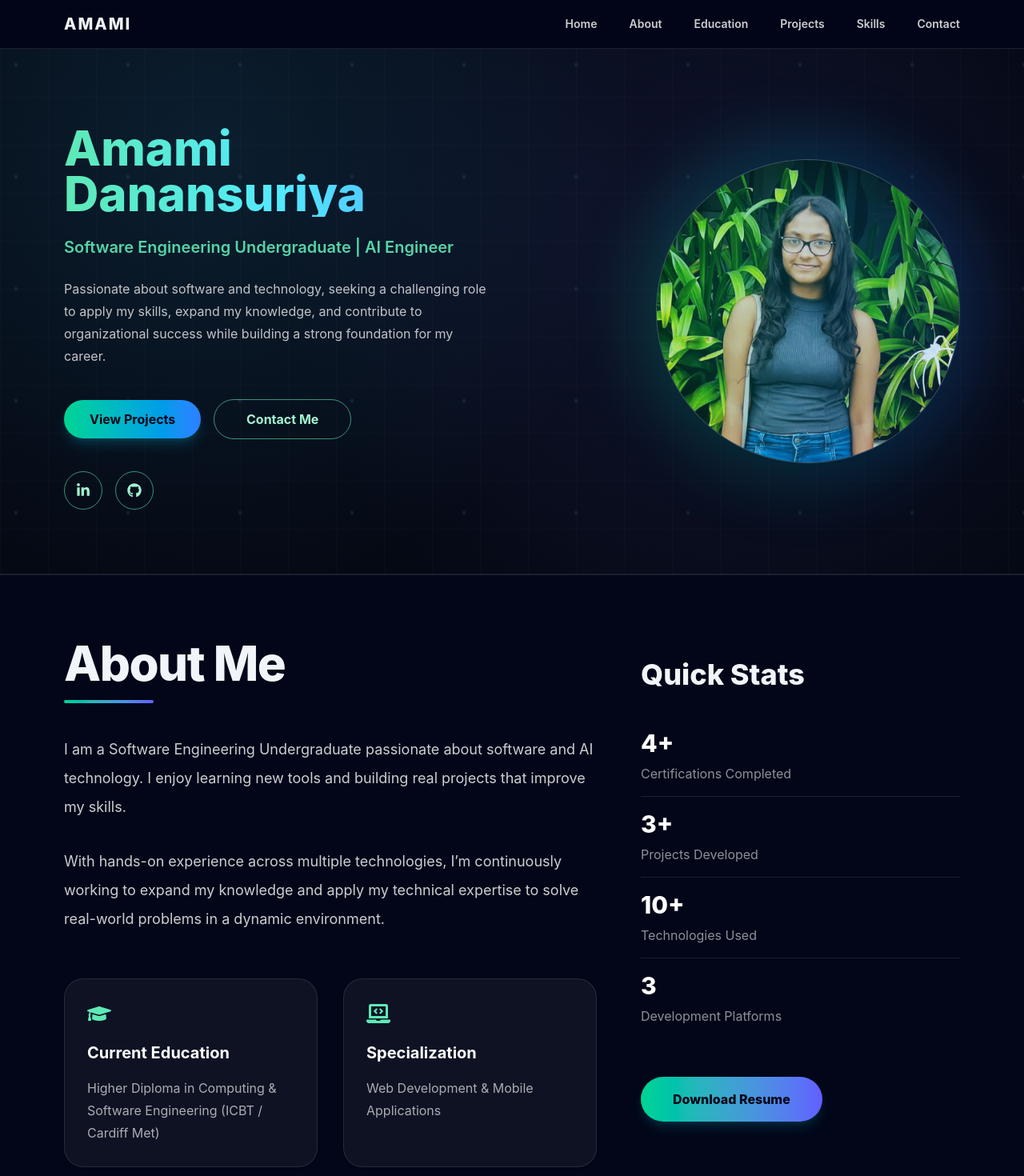
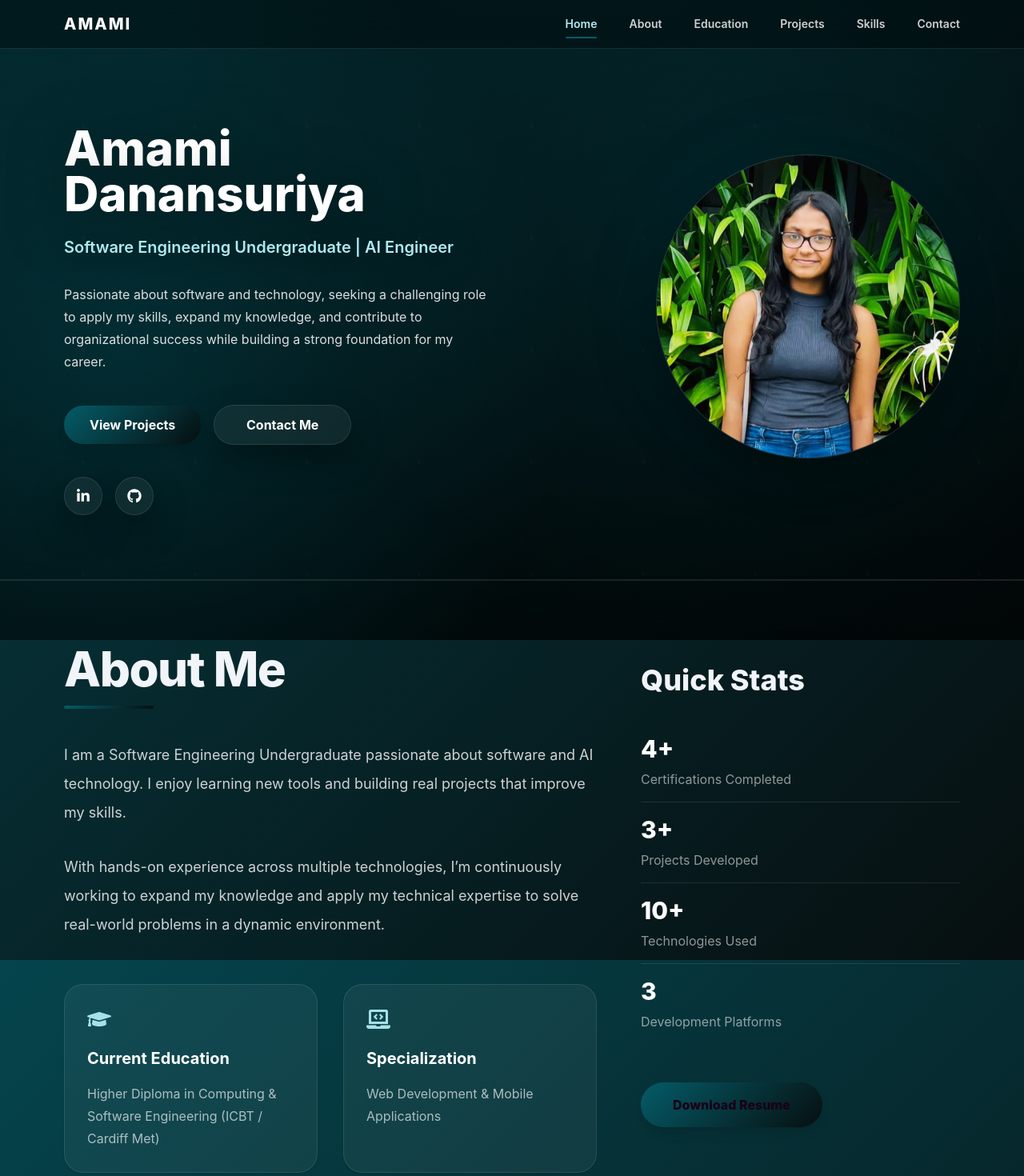
Before and after one commit to AmamiD/My-Portfolio, a React (Vite) app: page / in a window 1280 px wide. Shown: the top 1470 px of the page at 80% size. Built offline with nearby package versions, Linux system fonts and the light colour scheme.

Commit message:
Third Commit

```diff
--- /dev/null
+++ b/postcss.config.js
@@ -0,0 +1,6 @@
+export default {
+  plugins: {
+    "@tailwindcss/postcss": {},
+    autoprefixer: {},
+  },
+};
--- a/src/App.jsx
+++ b/src/App.jsx
@@ -11,7 +11,12 @@ import Footer from "./components/Footer";
 
 export default function App() {
   return (
-    <div className="min-h-screen bg-slate-950 text-slate-100">
+    // Remove bg-slate-950 because we now use the global animated gradient in index.css
+    <div className="min-h-screen text-slate-100">
+      {/* Global overlay layers (depth + dots) */}
+      <div className="site-overlay" />
+      <div className="site-dots" />
+
       <Navbar />
       <main>
         <Hero />
--- a/src/components/About.jsx
+++ b/src/components/About.jsx
@@ -1,11 +1,19 @@
 import Container from "./Container";
-import { aboutText, quickStats, aboutHighlights, profile } from "../data/portfolio";
-import { FaGraduationCap, FaLaptopCode, FaBrain, FaBullseye } from "react-icons/fa";
+import {
+  aboutText,
+  quickStats,
+  aboutHighlights,
+  profile,
+} from "../data/portfolio";
+import {
+  FaGraduationCap,
+  FaLaptopCode,
+  FaBrain,
+  FaBullseye,
+} from "react-icons/fa";
 
 function Underline() {
-  return (
-    <div className="mt-4 h-1 w-28 rounded-full bg-gradient-to-r from-emerald-400 to-indigo-500" />
-  );
+  return <div className="mt-4 h-1 w-28 rounded-full bg-brand-grad" />;
 }
 
 function StatRow({ value, label }) {
@@ -18,7 +26,7 @@ function StatRow({ value, label }) {
 }
 
 function iconFor(name) {
-  const cls = "text-3xl text-emerald-300";
+  const cls = "text-3xl text-brand-soft";
   if (name === "graduation") return <FaGraduationCap className={cls} />;
   if (name === "code") return <FaLaptopCode className={cls} />;
   if (name === "brain") return <FaBrain className={cls} />;
@@ -37,8 +45,15 @@ function HighlightCard({ title, desc, icon }) {
 
 export default function About() {
   return (
-    <section id="about" className="border-t border-white/10">
-      <Container className="py-16 md:py-20">
+    <section
+      id="about"
+      className="relative overflow-hidden border-t border-white/10"
+    >
+      {/* Static Background (same as Hero, NO animation) */}
+      <div className="section-brand-bg" />
+      <div className="section-brand-dots" />
+
+      <Container className="relative py-16 md:py-20">
         <div className="grid gap-14 md:grid-cols-[1.25fr_0.75fr]">
           {/* LEFT */}
           <div>
@@ -72,8 +87,8 @@ export default function About() {
             <a
               href={profile.resumeUrl}
               target="_blank"
-              rel="noopener"
-              className="hover-pop mt-12 inline-flex items-center justify-center rounded-full bg-gradient-to-r from-emerald-400 to-indigo-500 px-10 py-4 text-base font-extrabold text-slate-950 shadow-lg shadow-cyan-500/15 hover:opacity-95"
+              rel="noopener noreferrer"
+              className="hover-pop mt-12 inline-flex items-center justify-center rounded-full bg-brand-grad px-10 py-4 text-base font-extrabold text-[#180018] shadow-lg hover:opacity-95"
             >
               Download Resume
             </a>
--- a/src/components/Hero.jsx
+++ b/src/components/Hero.jsx
@@ -4,55 +4,53 @@ import { FaLinkedinIn, FaGithub } from "react-icons/fa";
 
 export default function Hero() {
   const scrollTo = (id) => {
-    document.getElementById(id)?.scrollIntoView({ behavior: "smooth", block: "start" });
+    document
+      .getElementById(id)
+      ?.scrollIntoView({ behavior: "smooth", block: "start" });
   };
 
   return (
     <section id="home" className="relative overflow-hidden border-b border-white/10">
-      {/* Background layers */}
-      <div className="absolute inset-0 bg-[radial-gradient(1000px_circle_at_20%_20%,rgba(56,189,248,0.12),transparent_55%),radial-gradient(900px_circle_at_70%_40%,rgba(99,102,241,0.12),transparent_60%),linear-gradient(to_bottom,#050914,#050914)]" />
-      <div className="absolute inset-0 opacity-35 bg-[linear-gradient(to_right,rgba(255,255,255,0.06)_1px,transparent_1px),linear-gradient(to_bottom,rgba(255,255,255,0.06)_1px,transparent_1px)] bg-[size:60px_60px]" />
-      <div className="pointer-events-none absolute inset-0 opacity-30 [background-image:radial-gradient(circle_at_20px_20px,rgba(56,189,248,0.35)_2px,transparent_3px)] [background-size:140px_140px]" />
-
       <Container className="relative py-14 md:py-20">
         <div className="grid items-center gap-12 md:grid-cols-2">
-          {/* Left */}
+          {/* LEFT */}
           <div>
             <h1 className="mt-4 text-5xl font-extrabold leading-[0.95] md:text-6xl">
-              <span className="block bg-gradient-to-r from-emerald-300 via-cyan-300 to-blue-400 bg-clip-text text-transparent">
+              <span className="block text-white drop-shadow-[0_10px_35px_rgba(0,0,0,0.55)]">
                 {profile.firstName}
               </span>
-              <span className="block bg-gradient-to-r from-emerald-300 via-cyan-300 to-blue-400 bg-clip-text text-transparent">
+              <span className="block text-white drop-shadow-[0_10px_35px_rgba(0,0,0,0.55)]">
                 {profile.lastName}
               </span>
             </h1>
 
-            <p className="mt-6 text-xl font-semibold text-emerald-300/90">
-              {profile.role}
+            {/* Typing Role */}
+            <p className="mt-6 text-xl font-semibold text-[#AEEAF2] drop-shadow-[0_6px_18px_rgba(0,0,0,0.55)]">
+              <span className="hero-typing inline-block">{profile.role}</span>
             </p>
 
-            <p className="mt-6 max-w-xl text-base leading-7 text-white/75">
+            <p className="mt-6 max-w-xl text-base leading-7 text-white/85">
               {profile.summary}
             </p>
 
-            {/* Buttons (POP) */}
+            {/* Buttons */}
             <div className="mt-10 flex flex-wrap items-center gap-4">
               <button
                 onClick={() => scrollTo("projects")}
-                className="hover-pop rounded-full bg-gradient-to-r from-emerald-400 to-blue-500 px-8 py-3 font-bold text-slate-950 shadow-lg shadow-cyan-500/20 hover:opacity-95"
+                className="hover-pop rounded-full bg-brand-grad px-8 py-3 font-bold text-white shadow-lg hover:opacity-95"
               >
                 View Projects
               </button>
 
               <button
                 onClick={() => scrollTo("contact")}
-                className="hover-pop rounded-full border border-emerald-300/60 px-10 py-3 font-bold text-emerald-200 hover:bg-white/5"
+                className="hover-pop glass rounded-full px-10 py-3 font-bold text-white"
               >
                 Contact Me
               </button>
             </div>
 
-            {/* Social icons (POP) */}
+            {/* Social icons */}
             <div className="mt-10 flex items-center gap-4">
               <IconCircle href={profile.linkedin} label="LinkedIn">
                 <FaLinkedinIn />
@@ -63,11 +61,14 @@ export default function Hero() {
             </div>
           </div>
 
-          {/* Right photo */}
+          {/* RIGHT PHOTO (ANIMATED) */}
           <div className="flex justify-center md:justify-end">
-            <div className="relative">
-              <div className="absolute -inset-6 rounded-full bg-gradient-to-r from-emerald-400/20 to-blue-500/20 blur-2xl" />
-              <div className="h-[320px] w-[320px] overflow-hidden rounded-full border border-white/20 bg-white/5 shadow-2xl md:h-[380px] md:w-[380px]">
+            <div className="relative hero-photo-float">
+              {/* Pulsing glow */}
+              <div className="absolute -inset-8 rounded-full hero-photo-glow blur-3xl" />
+
+              {/* Photo wrapper (hover animation) */}
+              <div className="glass hero-photo-hover h-[320px] w-[320px] overflow-hidden rounded-full shadow-2xl md:h-[380px] md:w-[380px]">
                 <img
                   src={profile.photoUrl}
                   alt={`${profile.name} photo`}
@@ -89,7 +90,7 @@ function IconCircle({ href, label, children }) {
       aria-label={label}
       target="_blank"
       rel="noopener noreferrer"
-      className="hover-pop grid h-12 w-12 place-items-center rounded-full border border-emerald-300/60 text-emerald-200 hover:bg-white/5"
+      className="hover-pop glass grid h-12 w-12 place-items-center rounded-full text-white"
     >
       <span className="text-lg">{children}</span>
     </a>
--- a/src/components/Navbar.jsx
+++ b/src/components/Navbar.jsx
@@ -1,3 +1,4 @@
+import { useEffect, useState } from "react";
 import Container from "./Container";
 
 const links = [
@@ -10,34 +11,70 @@ const links = [
 ];
 
 export default function Navbar() {
+  const [active, setActive] = useState("home");
+
   const scrollTo = (id) => {
     document.getElementById(id)?.scrollIntoView({ behavior: "smooth", block: "start" });
   };
 
+  useEffect(() => {
+    const ids = links.map((l) => l.id);
+
+    const obs = new IntersectionObserver(
+      (entries) => {
+        const visible = entries
+          .filter((e) => e.isIntersecting)
+          .sort((a, b) => (b.intersectionRatio ?? 0) - (a.intersectionRatio ?? 0))[0];
+
+        if (visible?.target?.id) setActive(visible.target.id);
+      },
+      { threshold: 0.35 }
+    );
+
+    ids.forEach((id) => {
+      const el = document.getElementById(id);
+      if (el) obs.observe(el);
+    });
+
+    return () => obs.disconnect();
+  }, []);
+
   return (
     <header className="sticky top-0 z-50">
-      <div className="border-b border-white/10 bg-slate-950/60 backdrop-blur">
+      <div className="border-b border-white/10 bg-black/35 backdrop-blur-xl">
         <Container className="py-4">
           <nav className="flex items-center">
-            {/* Brand (left) */}
+            {/* Brand */}
             <button
               onClick={() => scrollTo("home")}
-              className="text-xl font-extrabold tracking-widest"
+              className="text-xl font-extrabold tracking-widest text-white hover:opacity-90"
             >
               AMAMI
             </button>
 
-            {/* Links (right aligned) */}
+            {/* Links right */}
             <div className="ml-auto hidden items-center gap-10 md:flex">
-              {links.map((l) => (
+              {links.map((l) => {
+                const isActive = active === l.id;
+
+                return (
                   <button
                     key={l.id}
                     onClick={() => scrollTo(l.id)}
-                  className="text-sm font-semibold text-white/80 hover:text-white"
+                    className={[
+                      "relative text-sm font-semibold transition",
+                      isActive
+                        ? "text-[#AEEAF2]"
+                        : "text-white/80 hover:text-white",
+                    ].join(" ")}
                   >
                     {l.label}
+                    {isActive && (
+                      <span className="absolute -bottom-2 left-0 h-[2px] w-full rounded-full bg-[#045C68]" />
+                    )}
                   </button>
-              ))}
+                );
+              })}
             </div>
           </nav>
         </Container>
--- a/src/index.css
+++ b/src/index.css
@@ -1,11 +1,106 @@
 @import "tailwindcss";
 
-/* small extras */
 :root {
   color-scheme: dark;
+
+  /* ===== PALETTE (from your teal image) ===== */
+  --teal-1: #045c68; /* accent/light */
+  --teal-2: #02515d; /* primary */
+  --teal-3: #02414c; /* deep teal */
+  --teal-4: #03343e; /* darker teal */
+  --teal-5: #051b21; /* near-black teal */
+  --black: #070f10;  /* almost black */
+
+  /* Glass */
+  --glass: rgba(255, 255, 255, 0.06);
+  --glass-strong: rgba(255, 255, 255, 0.10);
 }
 
-/* Pop-up hover effect for cards/buttons */
+/* ===== GLOBAL SITE BACKGROUND (animated) ===== */
+html,
+body {
+  height: 100%;
+}
+
+body {
+  margin: 0;
+  background: linear-gradient(135deg, var(--teal-1), var(--black));
+  background-size: 200% 200%;
+  animation: siteGradientMove 14s ease-in-out infinite;
+}
+
+@keyframes siteGradientMove {
+  0% { background-position: 0% 50%; }
+  50% { background-position: 100% 50%; }
+  100% { background-position: 0% 50%; }
+}
+
+/* Depth overlay (stronger for readability) */
+.site-overlay {
+  position: fixed;
+  inset: 0;
+  pointer-events: none;
+  background:
+    radial-gradient(900px circle at 12% 55%, rgba(4, 92, 104, 0.32), transparent 62%),
+    radial-gradient(900px circle at 72% 35%, rgba(2, 81, 93, 0.20), transparent 58%),
+    linear-gradient(to bottom, rgba(0, 0, 0, 0.35), rgba(0, 0, 0, 0.72));
+  z-index: -1;
+}
+
+/* Subtle moving dots */
+.site-dots {
+  position: fixed;
+  inset: 0;
+  pointer-events: none;
+  opacity: 0.14;
+  background-image: radial-gradient(
+    circle at 18px 18px,
+    rgba(255, 255, 255, 0.16) 2px,
+    transparent 3px
+  );
+  background-size: 140px 140px;
+  animation: dotsDrift 18s linear infinite;
+  z-index: -1;
+}
+
+@keyframes dotsDrift {
+  0% { transform: translateX(0); }
+  100% { transform: translateX(-140px); }
+}
+
+/* ===== BRAND UTILITY CLASSES ===== */
+.bg-brand-grad {
+  background: linear-gradient(135deg, var(--teal-1), var(--black));
+}
+
+.text-brand-grad {
+  background: linear-gradient(135deg, var(--teal-1), var(--black));
+  -webkit-background-clip: text;
+  background-clip: text;
+  color: transparent;
+}
+
+.text-brand-soft {
+  color: rgba(174, 234, 242, 0.95); /* brighter readable teal */
+}
+
+/* ===== GLASSMORPHISM ===== */
+.glass {
+  background: var(--glass);
+  border: 1px solid rgba(255, 255, 255, 0.10);
+  backdrop-filter: blur(14px);
+  -webkit-backdrop-filter: blur(14px);
+  box-shadow: 0 18px 40px rgba(0, 0, 0, 0.35);
+}
+
+.glass-strong {
+  background: var(--glass-strong);
+  border: 1px solid rgba(255, 255, 255, 0.14);
+  backdrop-filter: blur(16px);
+  -webkit-backdrop-filter: blur(16px);
+}
+
+/* ===== POP-UP HOVER EFFECT ===== */
 .hover-pop {
   transition: transform 200ms ease, box-shadow 200ms ease, background-color 200ms ease;
   will-change: transform;
@@ -17,3 +112,63 @@
 .hover-pop:active {
   transform: translateY(-2px) scale(1.01);
 }
+
+/* ===== ROLE TYPING (cursor disappears after typing) ===== */
+.hero-typing {
+  overflow: hidden;
+  white-space: nowrap;
+  display: inline-block;
+  border-right: 3px solid rgba(255, 255, 255, 0.85);
+  width: 0;
+  animation:
+    typing 3s steps(45, end) forwards,
+    blinkCursor 0.8s steps(1, end) 4,
+    hideCursor 0s linear 3.2s forwards;
+}
+
+@keyframes typing {
+  from { width: 0; }
+  to { width: 100%; }
+}
+
+@keyframes blinkCursor {
+  0%, 50% { border-color: rgba(255, 255, 255, 0.85); }
+  51%, 100% { border-color: transparent; }
+}
+
+@keyframes hideCursor {
+  to { border-right-color: transparent; }
+}
+
+/* ===== HERO PHOTO ANIMATIONS ===== */
+
+/* Floating effect */
+.hero-photo-float {
+  animation: heroFloat 4.5s ease-in-out infinite;
+}
+
+@keyframes heroFloat {
+  0%, 100% { transform: translateY(0); }
+  50% { transform: translateY(-10px); }
+}
+
+/* Glowing pulse behind photo */
+.hero-photo-glow {
+  background: radial-gradient(circle, rgba(4, 92, 104, 0.35), transparent 65%);
+  animation: heroGlowPulse 3.8s ease-in-out infinite;
+}
+
+@keyframes heroGlowPulse {
+  0%, 100% { transform: scale(1); opacity: 0.55; }
+  50% { transform: scale(1.08); opacity: 0.85; }
+}
+
+/* Hover pop + slight rotate */
+.hero-photo-hover {
+  transition: transform 250ms ease, box-shadow 250ms ease;
+  will-change: transform;
+}
+.hero-photo-hover:hover {
+  transform: scale(1.03) rotate(-1deg);
+  box-shadow: 0 30px 70px rgba(0, 0, 0, 0.45);
+}
--- /dev/null
+++ b/tailwind.config.js
@@ -0,0 +1,19 @@
+/** @type {import('tailwindcss').Config} */
+export default {
+  content: ["./index.html", "./src/**/*.{js,jsx}"],
+  theme: {
+    extend: {
+      colors: {
+        brand: {
+          50: "#FAE5D8",
+          100: "#DFB6B2",
+          300: "#824D69",
+          500: "#522959",
+          700: "#2A114B",
+          900: "#180018",
+        },
+      },
+    },
+  },
+  plugins: [],
+};
```
Also changed, not shown: package.json (+5 -2 lines), src/components/Education.jsx (+13 -12 lines), 1 other file (tests, documents, lock files or other folders). Lines whose indentation alone changed are shown as unchanged.
